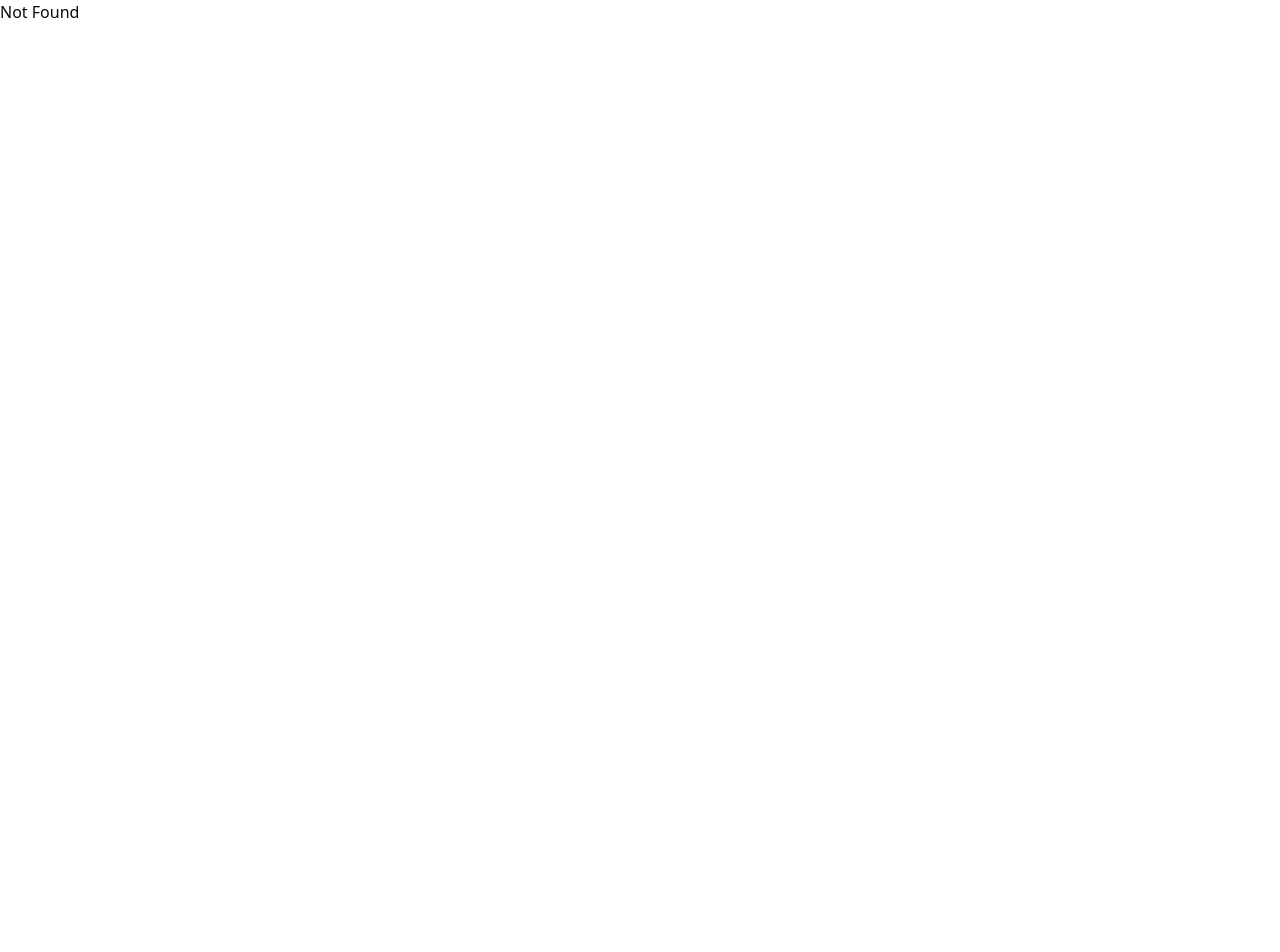
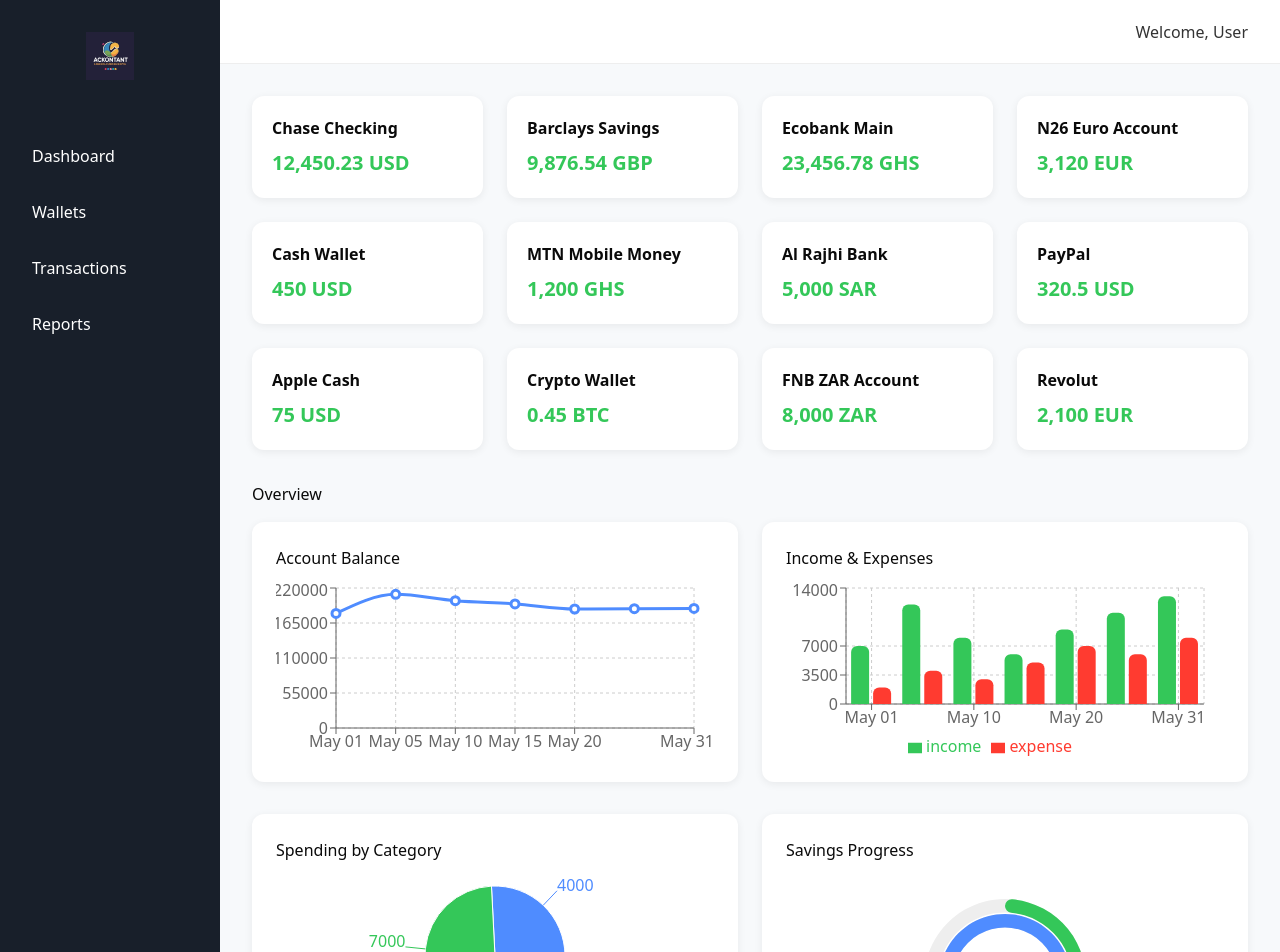
Before and after one commit to KwakuBoohene/ackontant, a React (Vite) app in the folder frontend/: page /dashboard in a window 1280 px wide. Shown: the top 952 px of the page. Before the commit the page ends 800 px from the top, so only its background shows below. Built offline with nearby package versions, Linux system fonts and the light colour scheme.

Commit message:
Add recharts library and update routing for dashboard page
- Added recharts as a dependency in package.json and package-lock.json for data visualization.
- Introduced DashboardPage component and updated routing in App.tsx to include a new dashboard route.

```diff
--- a/frontend/package.json
+++ b/frontend/package.json
@@ -21,6 +21,7 @@
     "lucide-react": "^0.511.0",
     "react": "^18.3.1",
     "react-dom": "^18.3.1",
+    "recharts": "^2.15.3",
     "tailwind-merge": "^3.3.0"
   },
   "devDependencies": {
--- a/frontend/src/App.tsx
+++ b/frontend/src/App.tsx
@@ -5,6 +5,7 @@ import RegisterPage from './pages/auth/RegisterPage';
 import ForgotPasswordPage from './pages/auth/ForgotPasswordPage';
 import ResetPasswordPage from './pages/auth/ResetPasswordPage';
 import VerifyEmailPage from './pages/auth/VerifyEmailPage';
+import DashboardPage from './pages/DashboardPage';
 
 const rootRoute = createRootRoute({
   component: () => <Outlet />,
@@ -46,6 +47,12 @@ const verifyEmailRoute = createRoute({
   component: VerifyEmailPage,
 });
 
+const dashboardRoute = createRoute({
+  getParentRoute: () => rootRoute,
+  path: '/dashboard',
+  component: DashboardPage,
+});
+
 const routeTree = rootRoute.addChildren([
   indexRoute,
   loginRoute,
@@ -53,6 +60,7 @@ const routeTree = rootRoute.addChildren([
   forgotPasswordRoute,
   resetPasswordRoute,
   verifyEmailRoute,
+  dashboardRoute,
 ]);
 
 const router = createRouter({ routeTree });
--- /dev/null
+++ b/frontend/src/layouts/DashboardLayout.tsx
@@ -0,0 +1,89 @@
+import React from 'react';
+import ackontantLogo from '../assets/icons/logos/logo-ackontant.svg';
+
+const sidebarStyle: React.CSSProperties = {
+  width: 220,
+  background: '#181f2a',
+  color: '#fff',
+  minHeight: '100vh',
+  display: 'flex',
+  flexDirection: 'column',
+  alignItems: 'center',
+  padding: '2rem 1rem',
+  boxSizing: 'border-box',
+};
+
+const logoStyle: React.CSSProperties = {
+  width: 48,
+  height: 48,
+  marginBottom: 24,
+};
+
+const navStyle: React.CSSProperties = {
+  width: '100%',
+  marginTop: 32,
+  display: 'flex',
+  flexDirection: 'column',
+  gap: 16,
+};
+
+const navItemStyle: React.CSSProperties = {
+  color: '#fff',
+  textDecoration: 'none',
+  fontWeight: 500,
+  fontSize: 16,
+  padding: '8px 16px',
+  borderRadius: 8,
+  transition: 'background 0.2s',
+};
+
+const activeNavItemStyle: React.CSSProperties = {
+  background: '#263043',
+};
+
+const topBarStyle: React.CSSProperties = {
+  height: 64,
+  background: '#fff',
+  borderBottom: '1px solid #eee',
+  display: 'flex',
+  alignItems: 'center',
+  padding: '0 2rem',
+  justifyContent: 'flex-end',
+};
+
+const mainContentStyle: React.CSSProperties = {
+  flex: 1,
+  background: '#f7f9fb',
+  padding: '2rem',
+  minHeight: 'calc(100vh - 64px)',
+};
+
+const layoutStyle: React.CSSProperties = {
+  display: 'flex',
+  minHeight: '100vh',
+};
+
+const DashboardLayout: React.FC<{ children: React.ReactNode }> = ({ children }) => {
+  return (
+    <div style={layoutStyle}>
+      <aside style={sidebarStyle}>
+        <img src={ackontantLogo} alt="Ackontant Logo" style={logoStyle} />
+        <nav style={navStyle}>
+          <a href="/dashboard" style={navItemStyle}>Dashboard</a>
+          <a href="#" style={navItemStyle}>Wallets</a>
+          <a href="#" style={navItemStyle}>Transactions</a>
+          <a href="#" style={navItemStyle}>Reports</a>
+        </nav>
+      </aside>
+      <div style={{ flex: 1, display: 'flex', flexDirection: 'column' }}>
+        <header style={topBarStyle}>
+          {/* Placeholder for user info, notifications, etc. */}
+          <span style={{ color: '#333', fontWeight: 500 }}>Welcome, User</span>
+        </header>
+        <main style={mainContentStyle}>{children}</main>
+      </div>
+    </div>
+  );
+};
+
+export default DashboardLayout;
--- /dev/null
+++ b/frontend/src/pages/DashboardPage.tsx
@@ -0,0 +1,131 @@
+import React from 'react';
+import DashboardLayout from '../layouts/DashboardLayout';
+import { LineChart, Line, XAxis, YAxis, CartesianGrid, Tooltip, ResponsiveContainer, BarChart, Bar, PieChart, Pie, Cell, Legend, RadialBarChart, RadialBar } from 'recharts';
+
+// Sample data for charts
+const balanceData = [
+  { date: 'May 01', balance: 180000 },
+  { date: 'May 05', balance: 210000 },
+  { date: 'May 10', balance: 200000 },
+  { date: 'May 15', balance: 195000 },
+  { date: 'May 20', balance: 187000 },
+  { date: 'May 25', balance: 187500 },
+  { date: 'May 31', balance: 187917 },
+];
+
+const incomeExpenseData = [
+  { date: 'May 01', income: 7000, expense: 2000 },
+  { date: 'May 05', income: 12000, expense: 4000 },
+  { date: 'May 10', income: 8000, expense: 3000 },
+  { date: 'May 15', income: 6000, expense: 5000 },
+  { date: 'May 20', income: 9000, expense: 7000 },
+  { date: 'May 25', income: 11000, expense: 6000 },
+  { date: 'May 31', income: 13000, expense: 8000 },
+];
+
+const spendingCategories = [
+  { name: 'Food', value: 4000 },
+  { name: 'Rent', value: 7000 },
+  { name: 'Transport', value: 2000 },
+  { name: 'Entertainment', value: 1500 },
+  { name: 'Other', value: 1000 },
+];
+const COLORS = ['#4f8cff', '#34c759', '#ff9500', '#ff3b30', '#8884d8'];
+
+const savingsProgress = [
+  { name: 'Saved', value: 65 },
+  { name: 'Remaining', value: 35 },
+];
+
+const wallets = [
+  { name: 'Chase Checking', balance: 12450.23, currency: 'USD' },
+  { name: 'Barclays Savings', balance: 9876.54, currency: 'GBP' },
+  { name: 'Ecobank Main', balance: 23456.78, currency: 'GHS' },
+  { name: 'N26 Euro Account', balance: 3120.00, currency: 'EUR' },
+  { name: 'Cash Wallet', balance: 450.00, currency: 'USD' },
+  { name: 'MTN Mobile Money', balance: 1200.00, currency: 'GHS' },
+  { name: 'Al Rajhi Bank', balance: 5000.00, currency: 'SAR' },
+  { name: 'PayPal', balance: 320.50, currency: 'USD' },
+  { name: 'Apple Cash', balance: 75.00, currency: 'USD' },
+  { name: 'Crypto Wallet', balance: 0.45, currency: 'BTC' },
+  { name: 'FNB ZAR Account', balance: 8000.00, currency: 'ZAR' },
+  { name: 'Revolut', balance: 2100.00, currency: 'EUR' },
+];
+
+const DashboardPage: React.FC = () => {
+  return (
+    <DashboardLayout>
+      <div style={{ display: 'flex', flexWrap: 'wrap', gap: 24, marginBottom: 32 }}>
+        {wallets.map((wallet, idx) => (
+          <div key={idx} style={{ background: '#fff', borderRadius: 12, boxShadow: '0 2px 8px #0001', padding: 20, minWidth: 200, flex: '1 0 200px' }}>
+            <div style={{ fontWeight: 600, fontSize: 16 }}>{wallet.name}</div>
+            <div style={{ color: '#34c759', fontWeight: 700, fontSize: 20, marginTop: 8 }}>
+              {wallet.balance.toLocaleString()} {wallet.currency}
+            </div>
+          </div>
+        ))}
+      </div>
+      <h2 style={{ margin: '32px 0 16px 0' }}>Overview</h2>
+      <div style={{ display: 'flex', gap: 24, flexWrap: 'wrap', marginBottom: 32 }}>
+        <div style={{ background: '#fff', borderRadius: 12, boxShadow: '0 2px 8px #0001', padding: 24, flex: 1, minWidth: 320 }}>
+          <div style={{ fontWeight: 500, marginBottom: 8 }}>Account Balance</div>
+          <ResponsiveContainer width="100%" height={180}>
+            <LineChart data={balanceData} margin={{ top: 10, right: 20, left: 0, bottom: 0 }}>
+              <CartesianGrid strokeDasharray="3 3" />
+              <XAxis dataKey="date" />
+              <YAxis />
+              <Tooltip />
+              <Line type="monotone" dataKey="balance" stroke="#4f8cff" strokeWidth={3} dot={{ r: 4 }} />
+            </LineChart>
+          </ResponsiveContainer>
+        </div>
+        <div style={{ background: '#fff', borderRadius: 12, boxShadow: '0 2px 8px #0001', padding: 24, flex: 1, minWidth: 320 }}>
+          <div style={{ fontWeight: 500, marginBottom: 8 }}>Income & Expenses</div>
+          <ResponsiveContainer width="100%" height={180}>
+            <BarChart data={incomeExpenseData} margin={{ top: 10, right: 20, left: 0, bottom: 0 }}>
+              <CartesianGrid strokeDasharray="3 3" />
+              <XAxis dataKey="date" />
+              <YAxis />
+              <Tooltip />
+              <Legend />
+              <Bar dataKey="income" fill="#34c759" radius={[6, 6, 0, 0]} />
+              <Bar dataKey="expense" fill="#ff3b30" radius={[6, 6, 0, 0]} />
+            </BarChart>
+          </ResponsiveContainer>
+        </div>
+      </div>
+      <div style={{ display: 'flex', gap: 24, flexWrap: 'wrap' }}>
+        <div style={{ background: '#fff', borderRadius: 12, boxShadow: '0 2px 8px #0001', padding: 24, flex: 1, minWidth: 320 }}>
+          <div style={{ fontWeight: 500, marginBottom: 8 }}>Spending by Category</div>
+          <ResponsiveContainer width="100%" height={220}>
+            <PieChart>
+              <Pie data={spendingCategories} dataKey="value" nameKey="name" cx="50%" cy="50%" outerRadius={70} label>
+                {spendingCategories.map((entry, index) => (
+                  <Cell key={`cell-${index}`} fill={COLORS[index % COLORS.length]} />
+                ))}
+              </Pie>
+              <Tooltip />
+              <Legend />
+            </PieChart>
+          </ResponsiveContainer>
+        </div>
+        <div style={{ background: '#fff', borderRadius: 12, boxShadow: '0 2px 8px #0001', padding: 24, flex: 1, minWidth: 320 }}>
+          <div style={{ fontWeight: 500, marginBottom: 8 }}>Savings Progress</div>
+          <ResponsiveContainer width="100%" height={220}>
+            <RadialBarChart cx="50%" cy="50%" innerRadius={60} outerRadius={90} barSize={18} data={savingsProgress} startAngle={90} endAngle={-270} >
+              <RadialBar background dataKey="value" cornerRadius={10} >
+                {savingsProgress.map((entry, index) => (
+                  <Cell key={`cell-${index}`} fill={COLORS[index % COLORS.length]} />
+                ))}
+              </RadialBar>
+              <Legend iconSize={10} layout="vertical" verticalAlign="middle" align="right" />
+              <Tooltip />
+            </RadialBarChart>
+          </ResponsiveContainer>
+        </div>
+      </div>
+    </DashboardLayout>
+  );
+};
+
+export default DashboardPage;
```
Also changed, not shown: 1 other file (tests, documents, lock files or other folders).
